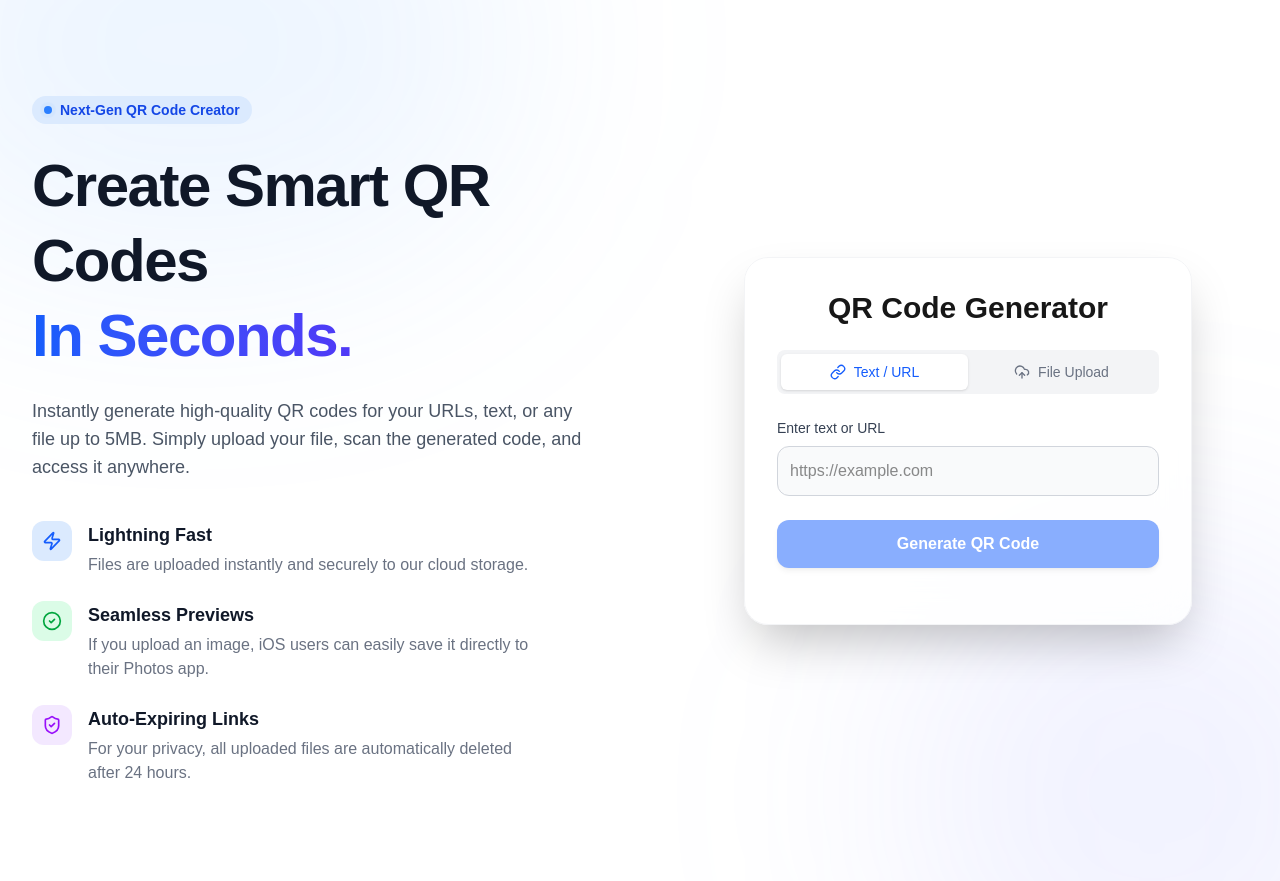
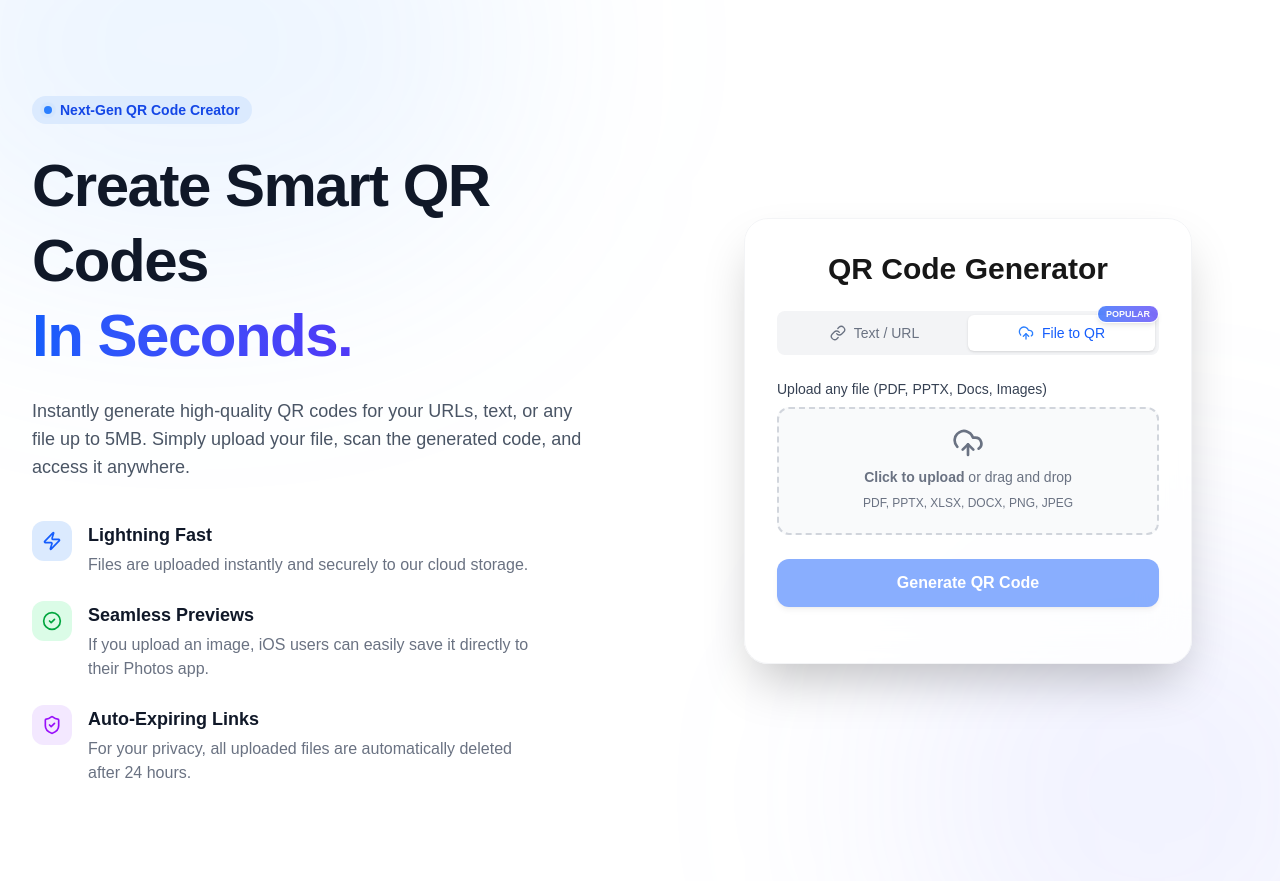
Before and after one commit to SiThuHtin/qr-code-generator, a Next.js app: page / in a window 1280 px wide. Built offline with nearby package versions, Linux system fonts and the light colour scheme.

Commit message:
Implement QR code generator component with text/URL and file upload capabilities.

```diff
--- a/src/components/QrGenerator.tsx
+++ b/src/components/QrGenerator.tsx
@@ -7,7 +7,7 @@ import { UploadCloud, Link as LinkIcon, FileCheck, Loader2, X } from 'lucide-rea
 type Tab = 'text' | 'file';
 
 const QrGenerator: React.FC = () => {
-  const [activeTab, setActiveTab] = useState<Tab>('text');
+  const [activeTab, setActiveTab] = useState<Tab>('file');
   const [inputText, setInputText] = useState<string>('');
   const [file, setFile] = useState<File | null>(null);
   const [qrValue, setQrValue] = useState<string>('');
@@ -95,10 +95,14 @@ const QrGenerator: React.FC = () => {
           <LinkIcon size={16} /> Text / URL
         </button>
         <button
-          className={`flex-1 flex items-center justify-center gap-2 py-2 px-4 rounded-md text-sm font-medium transition-all ${activeTab === 'file' ? 'bg-white dark:bg-zinc-700 shadow-sm text-blue-600 dark:text-blue-400' : 'text-gray-500 hover:text-gray-700 dark:hover:text-gray-300'}`}
+          className={`flex-1 relative flex items-center justify-center gap-2 py-2 px-4 rounded-md text-sm font-medium transition-all ${activeTab === 'file' ? 'bg-white dark:bg-zinc-700 shadow-sm text-blue-600 dark:text-blue-400 font-bold' : 'text-gray-500 hover:text-gray-700 dark:hover:text-gray-300'}`}
           onClick={() => { setActiveTab('file'); setQrValue(''); setErrorMsg(''); }}
         >
-          <UploadCloud size={16} /> File Upload
+          <UploadCloud size={16} className={activeTab === 'file' ? "text-blue-500" : ""} />
+          File to QR
+          <span className="absolute -top-2.5 -right-1 bg-gradient-to-r from-blue-600 to-indigo-600 animate-pulse text-white text-[9px] font-extrabold px-2 py-0.5 rounded-full shadow-md border border-white dark:border-zinc-800">
+            POPULAR
+          </span>
         </button>
       </div>
 
```
